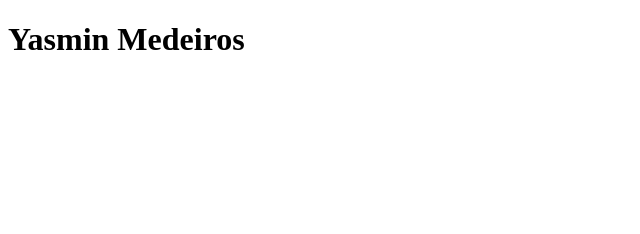
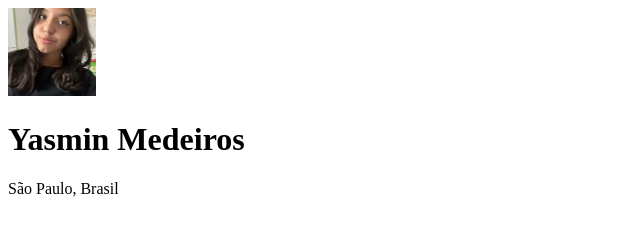
Before and after one commit to tzyaws/meus-links, a plain HTML site: page index.html in a window 1280 px wide. Shown: the whole page, without its empty margins (0-640 px from the left). Drawn offline with Linux system fonts and the light colour scheme.

Commit message:
desenvolvimento do HTML

```diff
--- a/index.html
+++ b/index.html
@@ -7,7 +7,9 @@
 </head>
 <body>
     <div>
+        <img src="./image.jpg" alt="imagem da criadora da pagina de links, yasmin medeiros">
         <h1>Yasmin Medeiros</h1>
+        <p>São Paulo, Brasil</p>
     </div>
 </body>
 </html>
```
